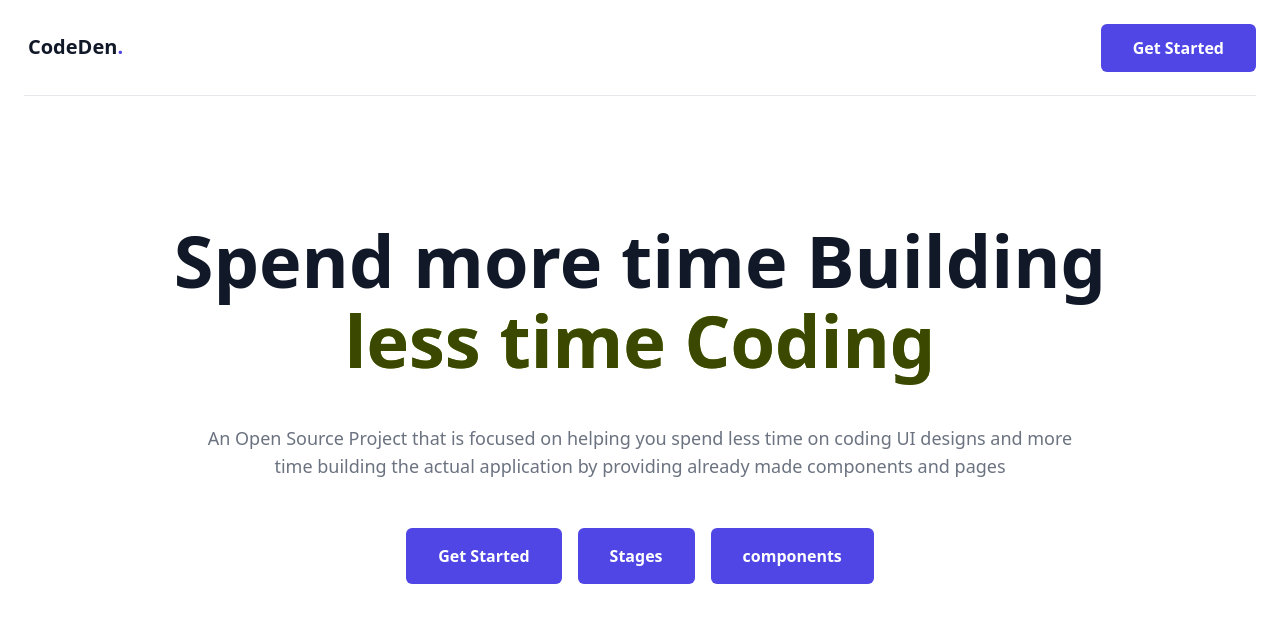
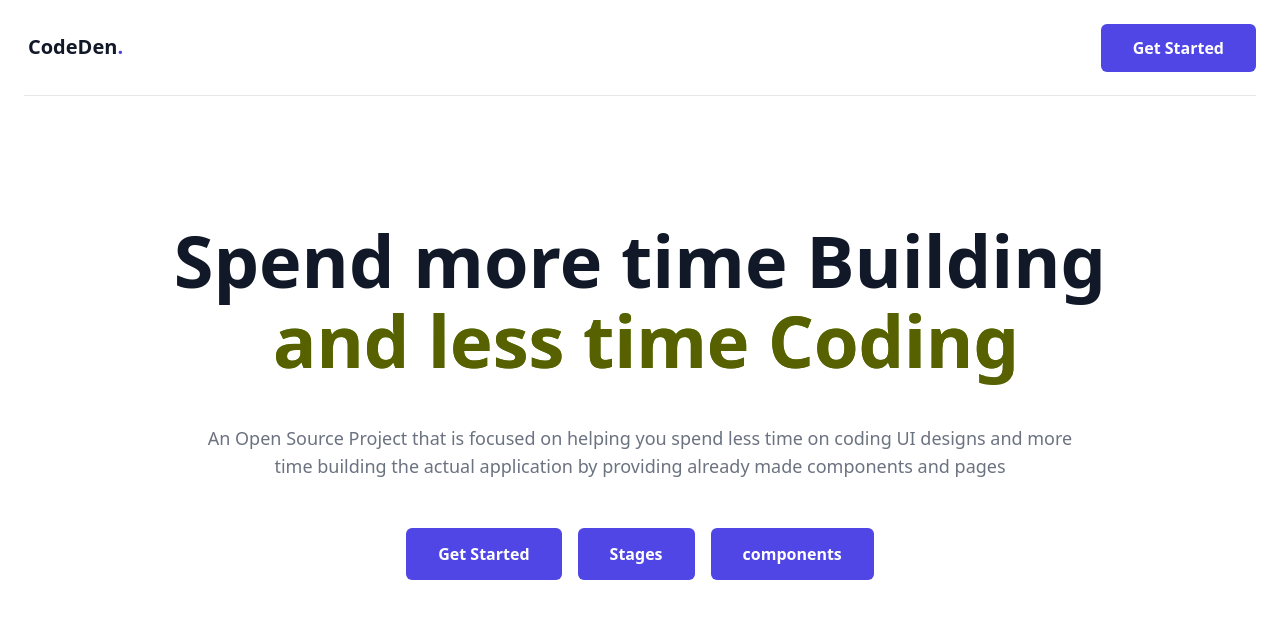
Before and after one commit to kromate/Codeden, a Vue app: page / in a window 1280 px wide. Shown: the top 622 px of the page. Built offline with nearby package versions, Linux system fonts and the light colour scheme.

Commit message:
feat: update

```diff
--- a/src/assets/styles/tailwind.css
+++ b/src/assets/styles/tailwind.css
@@ -6,10 +6,10 @@
 
 @layer components{
     .btn{
-        @apply flex items-center justify-center w-auto px-8 py-4 text-base font-bold  text-white bg-indigo-600 rounded-md  hover:bg-indigo-500
+        @apply flex items-center justify-center w-auto px-8 md:py-3.5 py-2.5  text-base font-bold  text-white bg-primary rounded-md  hover:bg-indigo-500
     }
     .btn-outline{
-        @apply flex items-center justify-center w-auto px-8 py-4 text-base font-bold  text-white bg-indigo-600 rounded-md  hover:bg-indigo-500
+        @apply flex items-center justify-center w-auto px-8 md:py-3.5 py-2.5  text-base font-bold  text-primary border border-primary rounded-md
     }
     .pc{
         @apply hidden md:flex
--- a/src/components/NavBar.vue
+++ b/src/components/NavBar.vue
@@ -7,7 +7,7 @@
 				</a>
 			</div>
 
-			<router-link to="#_" v-if="showMenu" class="btn rounded-none py-3">Get Started</router-link>
+			<router-link to="#_" v-if="showMenu" class="btn rounded-none py-3 w-full">Get Started</router-link>
 			<router-link to="#_"  class="btn pc py-3">Get Started</router-link>
 
 			<div @click="showMenu = !showMenu" class="absolute right-0 flex flex-col items-center  justify-center w-10 h-10 bg-white rounded-full cursor-pointer md:hidden hover:bg-gray-100">
--- a/src/views/index.vue
+++ b/src/views/index.vue
@@ -6,12 +6,12 @@
 				class="container py-32 mx-auto text-left md:max-w-none md:text-center"
 			>
 				<h1
-					class="text-5xl font-extrabold leading-10 tracking-normal text-left text-gray-900 md:text-center sm:leading-none md:text-6xl lg:text-7xl"
+					class="text-5xl md:text-6xl lg:text-7xl font-extrabold leading-10 tracking-normal text-left text-gray-900 md:text-center sm:leading-none "
 				>
 					<span class="inline md:block">Spend more time Building</span>
 					<span
-						class="relative mt-2  bg-clip-text gradient md:inline-block"
-					>less time Coding</span
+						class="relative mt-2  bg-clip-text gradient md:inline-block pl-3"
+					> and less time Coding</span
 					>
 				</h1>
 				<div
@@ -27,7 +27,6 @@
 						<router-link to="/" class="btn">
 							Stages
 						</router-link>
-
 						<router-link to="/" class="btn">
 							components
 						</router-link>
@@ -48,7 +47,7 @@ import NavBar from '../components/NavBar.vue'
 <style scoped>
 .gradient  {
   text-align: center;
-  color: #3426f3;
+  color: #4f46e5;
   background-image: -webkit-linear-gradient(92deg, #3426f3, #feab3a);
   background-clip: text;
   text-fill-color: transparent;
--- a/tailwind.config.js
+++ b/tailwind.config.js
@@ -1,13 +1,13 @@
 module.exports = {
 	content: [
-    "./index.html",
-    "./src/**/*.{vue,js,ts,jsx,tsx}",
+		'./index.html',
+		'./src/**/*.{vue,js,ts,jsx,tsx}',
 	],
 	mode:'jit',
 	theme: {
 		extend: {
 			colors: {
-        primary: "#20083BBF"
+				primary: '#4f46e5'
 			}
 		},
 	},
```
Also changed, not shown: .autogit/autogit.json (deleted), 1 other file (tests, documents, lock files or other folders). Lines whose indentation alone changed are shown as unchanged.
